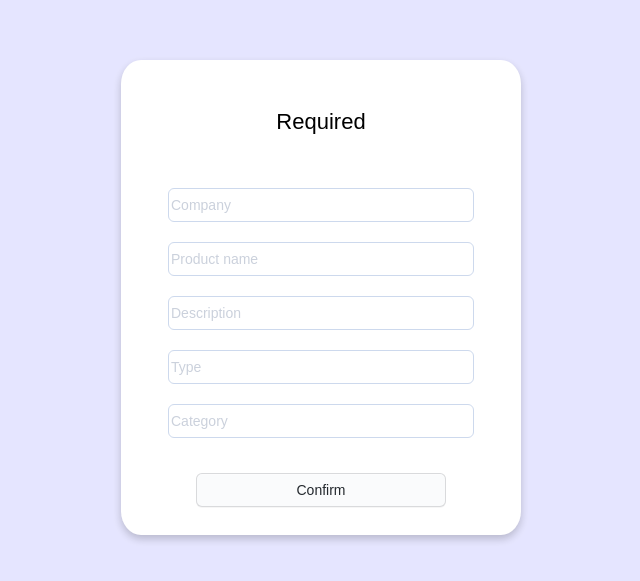
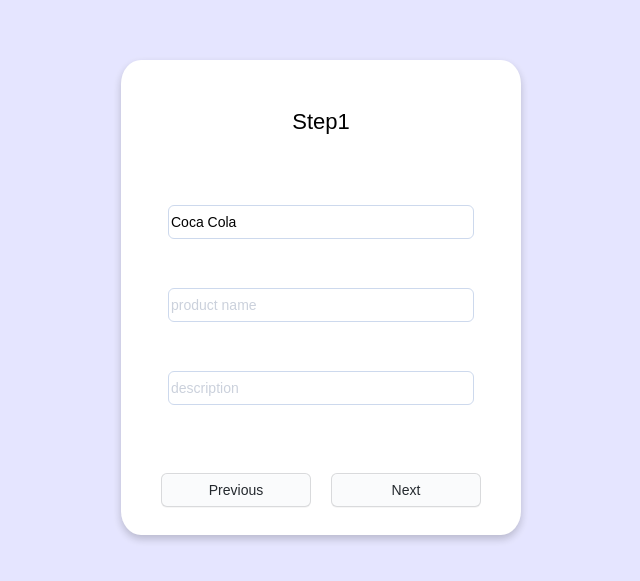
Before and after one commit to kerimcanguney/WOC-Front-End, a React (Create React App) app in the folder app/: page / in a window 1280 px wide. Shown: the part 103-684 px from the top of the page, without its empty margins (319-959 px from the left). Built offline with nearby package versions, Linux system fonts and the light colour scheme.

Commit message:
multipage form

```diff
--- a/app/src/components/creationpage/index.js
+++ b/app/src/components/creationpage/index.js
@@ -1,25 +1,48 @@
-import React from 'react'
-import {Container, Wrapper, Card, Input, Button, FormH1, Form, TextArea, InputWrapper, ButtonWrapper} from './styled'
-const index = () => {
+import React, { useState } from "react";
+import Step1 from './step1';
+import Step2 from './step2';
+import Step3 from './step3';
+
+import {Button, Card, Container, ButtonWrapper, FormH1} from './styled';
+function Index() {
+  const [page, setPage] = useState(0);
+
+  const FormTitles = ["Step1", "Step2", "Step3"];
+  const [formData, setFormData] = useState({
+    company: "Coca Cola",
+    product_name: "",
+    description:"",
+  })
+  const PageDisplay = () => {
+    if (page === 0) {
+      return <Step1 formData={formData} setFormData={setFormData}/>;
+    }
+    else if (page === 1){
+      return <Step2 />;
+    }
+    else{
+      return <Step3 />;
+    }
+  };
+
   return (
     <Container>
       <Card>
-        <Form>
-            <FormH1>Required</FormH1>
-            <InputWrapper>
-              <Input placeholder='Company'/>
-              <Input placeholder='Product name'/>
-              <Input placeholder='Description'/>
-              <Input placeholder='Type'/>
-              <Input placeholder='Category'/>
-            </InputWrapper>
-            <ButtonWrapper>
-              <Button>Confirm</Button>
-            </ButtonWrapper>
-        </Form>
+        <FormH1>{FormTitles[page]}</FormH1>
+        {PageDisplay()}
+        <ButtonWrapper>
+          <Button
+          disabled={page === 0}
+          onClick={() => setPage(page - 1)}
+          >Previous</Button>
+          <Button
+          disabled={page === FormTitles.length - 1}
+          onClick={() => setPage(page + 1)}
+          >Next</Button>
+        </ButtonWrapper>
       </Card>
     </Container>
-  )
+  );
 }
 
-export default index
+export default Index;
--- /dev/null
+++ b/app/src/components/creationpage/step1.js
@@ -0,0 +1,22 @@
+import React from 'react'
+import {Form, Input} from './styled'
+
+
+function basicInfo ({formData, setFormData}){
+    return (
+      <Form>
+        <Input
+          type="text"
+          placeholder='company'
+          value={formData.company}
+          onChange={(event) =>
+            setFormData({...formData, company: event.target.value})
+          }
+        />
+        <Input placeholder='product name'/>
+        <Input placeholder='description'/>
+      </Form>
+    )
+}
+
+export default basicInfo
--- /dev/null
+++ b/app/src/components/creationpage/step2.js
@@ -0,0 +1,13 @@
+import React from 'react'
+import {Form, Input} from './styled'
+
+
+const basicInfo = () => {
+    return (
+      <Form>
+        <Input placeholder='empty'/>
+      </Form>
+    )
+}
+
+export default basicInfo
--- /dev/null
+++ b/app/src/components/creationpage/step3.js
@@ -0,0 +1,15 @@
+import React from 'react'
+import {Form, Input} from './styled'
+
+
+const basicInfo = () => {
+    return (
+      <Form>
+        <Input placeholder='company'/>
+        <Input placeholder='product name'/>
+
+      </Form>
+    )
+}
+
+export default basicInfo
--- a/app/src/components/creationpage/styled.js
+++ b/app/src/components/creationpage/styled.js
@@ -23,14 +23,10 @@
     display:grid;
 
     width: 100%;
-    height: 100%;
+    height: 250px;
 
+    margin-top: 20px;
 
-`
-export const ButtonWrapper = styled.div`
-    align-items: center;
-    justify-content:center;
-    display:flex;
 `
 export const Button = styled.button`
     background-color: #FAFBFC;
@@ -42,7 +38,9 @@
     font-size: 14px;
     line-height: 20px;
     padding: 6px 16px;
-    width: 250px;
+    width: 150px;
+    margin-left: 10px;
+    margin-right: 10px;
     position: relative;
     transition: background-color 0.2s cubic-bezier(0.3, 0, 0.5, 1);
     touch-action: manipulation;
@@ -67,11 +65,9 @@
     text-align: center;
     align-self: flex-end;
 `
-
 export const InputWrapper = styled.div`
     justify-content: space-around;
 `
-
 export const Card = styled.div`
     box-shadow: 0 4px 8px 0 rgba(0,0,0,0.2);
     width: 400px;
@@ -80,8 +76,10 @@
 
     font-family: 'Mukta Malar', Arial;
     border-radius: 5%;
+
+    display: grid;
+    justify-content: center;
 `
-
 export const Input = styled.input`
     display: block;
     line-height: 25px;
@@ -109,7 +107,6 @@
 
 
 `
-
 export const TextArea = styled.textarea`
     display: block;
     line-height: 25px;
@@ -135,3 +132,8 @@
         border-color: #275EFE;
     }
 `
+export const ButtonWrapper = styled.div`
+    display:flex;
+    justify-content: center;
+    align-items: center;
+`
```
